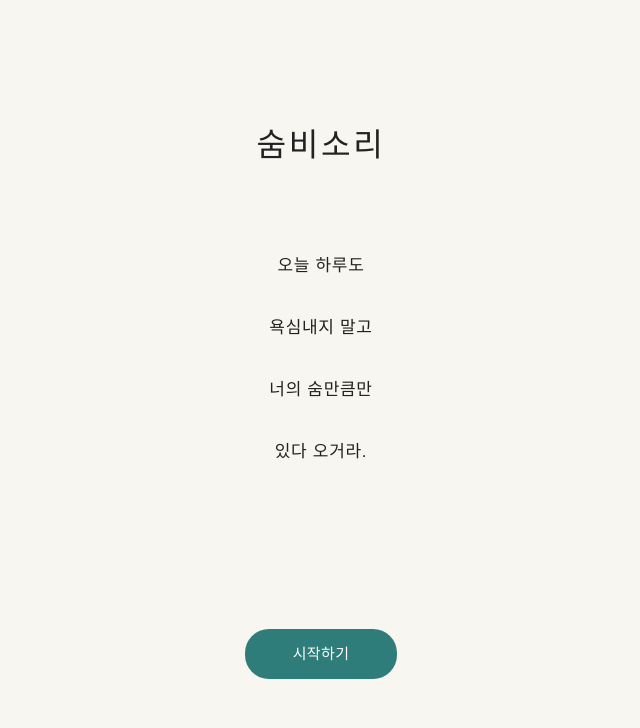
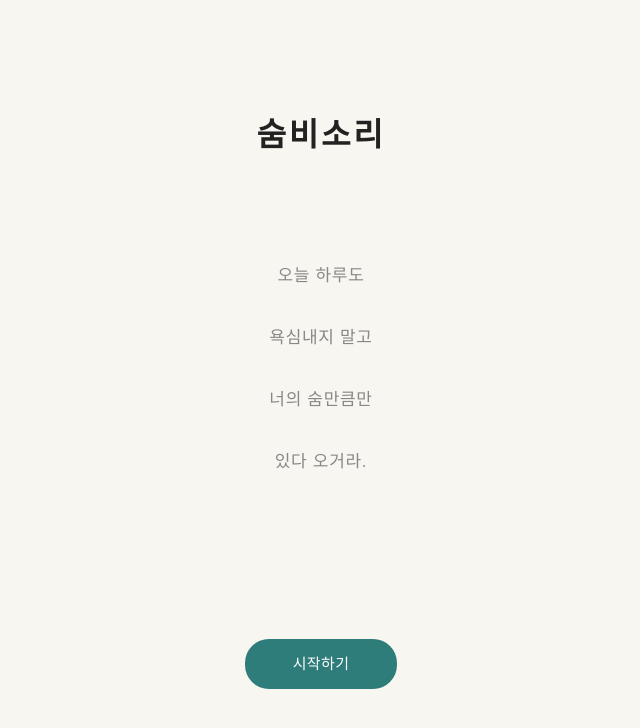
Before and after one commit to nsoo102-arch/sumbi, a Next.js app: page / in a window 1280 px wide. Shown: the top 728 px of the page, without its empty margins (319-959 px from the left). Built offline with nearby package versions, Linux system fonts and the light colour scheme.

Commit message:
Refine landing title hierarchy on the first screen.
Make the 숨비소리 heading semibold with more space and a muted verse so the brand title reads more clearly.

Co-authored-by: Cursor <cursoragent@cursor.com>

```diff
--- a/src/app/globals.css
+++ b/src/app/globals.css
@@ -63,7 +63,26 @@ body {
   letter-spacing: 0.04em;
 }
 
-/* Today: 나의 숨비소리 */
+/* Landing: 숨비소리 첫 화면 */
+.sumbi-landing-title {
+  margin-bottom: 6.25rem;
+  text-align: center;
+  font-size: 2.0125rem;
+  font-weight: 600;
+  letter-spacing: 0.08em;
+  color: var(--sumbi-text);
+}
+
+.sumbi-landing-verse {
+  text-align: center;
+  font-size: 1.0625rem;
+  font-weight: 300;
+  line-height: 2;
+  letter-spacing: 0.04em;
+  color: var(--sumbi-muted);
+}
+
+/* Today: 이번 주 나의 숨비소리 */
 .sumbi-today-title {
   margin-bottom: 2.25rem;
   text-align: center;
--- a/src/app/page.tsx
+++ b/src/app/page.tsx
@@ -3,11 +3,9 @@ import { StartButton } from "@/components";
 export default function HomePage() {
   return (
     <section className="sumbi-page items-center text-center">
-      <h1 className="mb-20 text-[2.0125rem] font-normal tracking-[0.08em]">
-        숨비소리
-      </h1>
+      <h1 className="sumbi-landing-title">숨비소리</h1>
 
-      <div className="sumbi-body mb-36 space-y-7">
+      <div className="sumbi-landing-verse mb-36 space-y-7">
         <p>오늘 하루도</p>
         <p>욕심내지 말고</p>
         <p>너의 숨만큼만</p>
```
